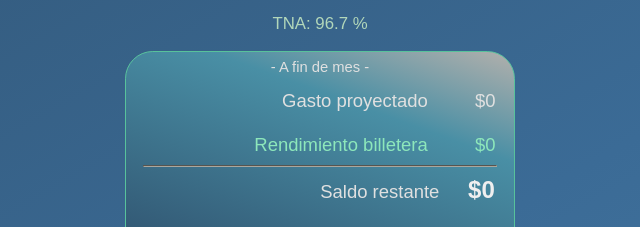
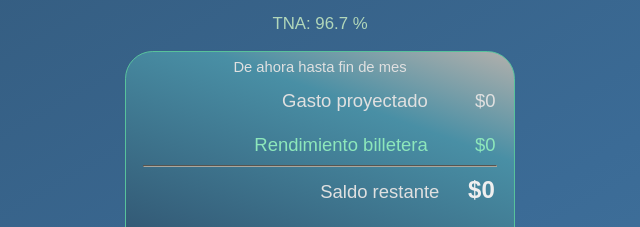
Before and after one commit to KierPrev/FindeMes, a plain HTML site: page index.html in a window 1280 px wide. Shown: the part 372-599 px from the top of the page, 320-960 px from the left. Drawn offline with Linux system fonts and the light colour scheme.

Commit message:
poner "de ahora a fin de mes"

```diff
--- a/index.html
+++ b/index.html
@@ -60,7 +60,7 @@
             background-color: #558ec1; border-width: 0.1em; font-size: 1.1em; text-align:right;
             background-image: linear-gradient(20deg, rgba(47,80,109,1) 0%, rgb(73 143 165) 69%, rgb(178 176 172) 100%);">
 
-            <p style="font-size:0.8em ; color:rgb(224, 224, 224); margin-top: 0.5em; text-align: center;">- A fin de mes -</p>
+            <p style="font-size:0.8em ; color:rgb(224, 224, 224); margin-top: 0.5em; text-align: center;">De ahora hasta fin de mes</p>
 
             <p style="display:inline; color:rgb(224, 224, 224);">Gasto proyectado &emsp;&emsp;</p>
             <p style="display:inline; color:rgb(224, 224, 224); padding-right: 1em;" id="gastoTotal">$0</p>
```
